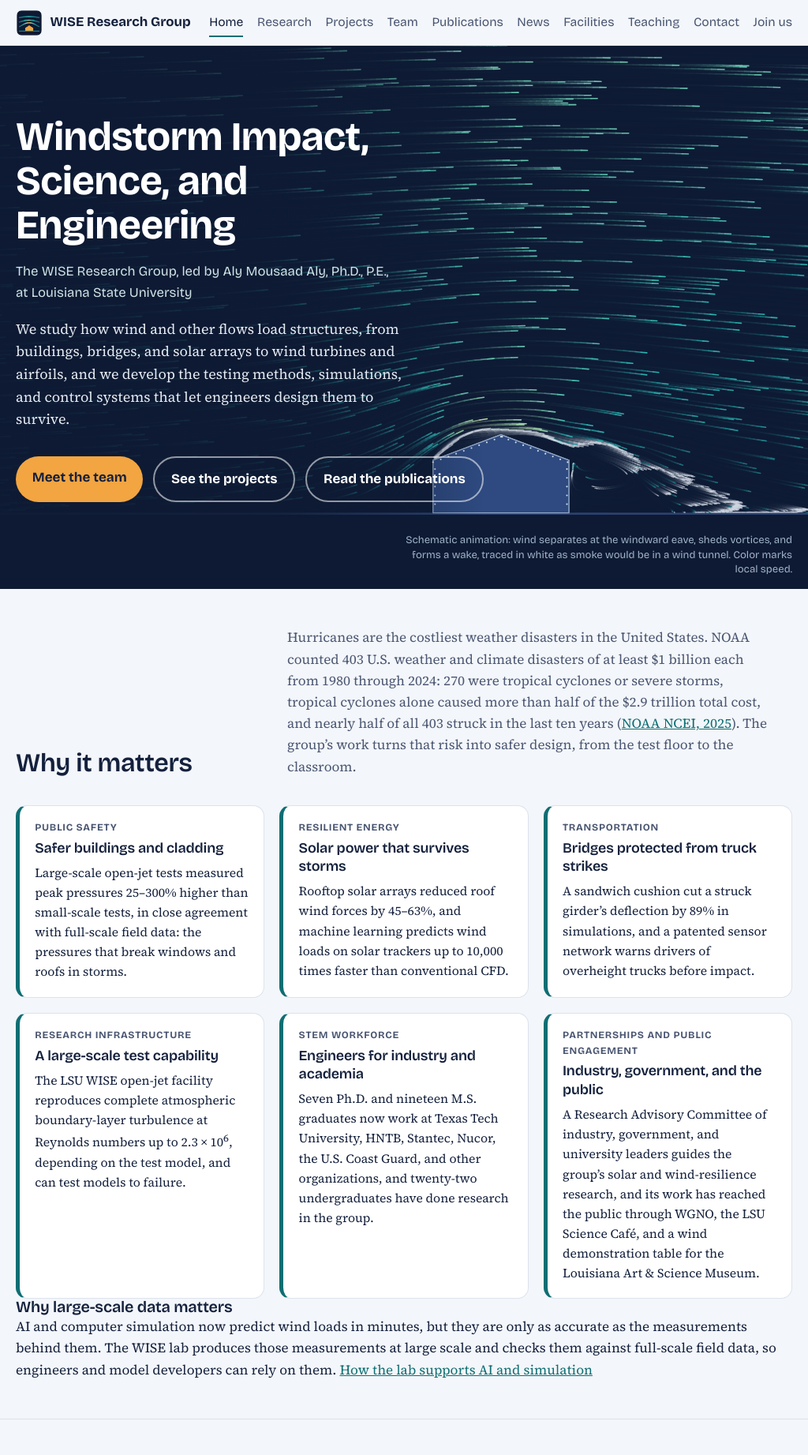
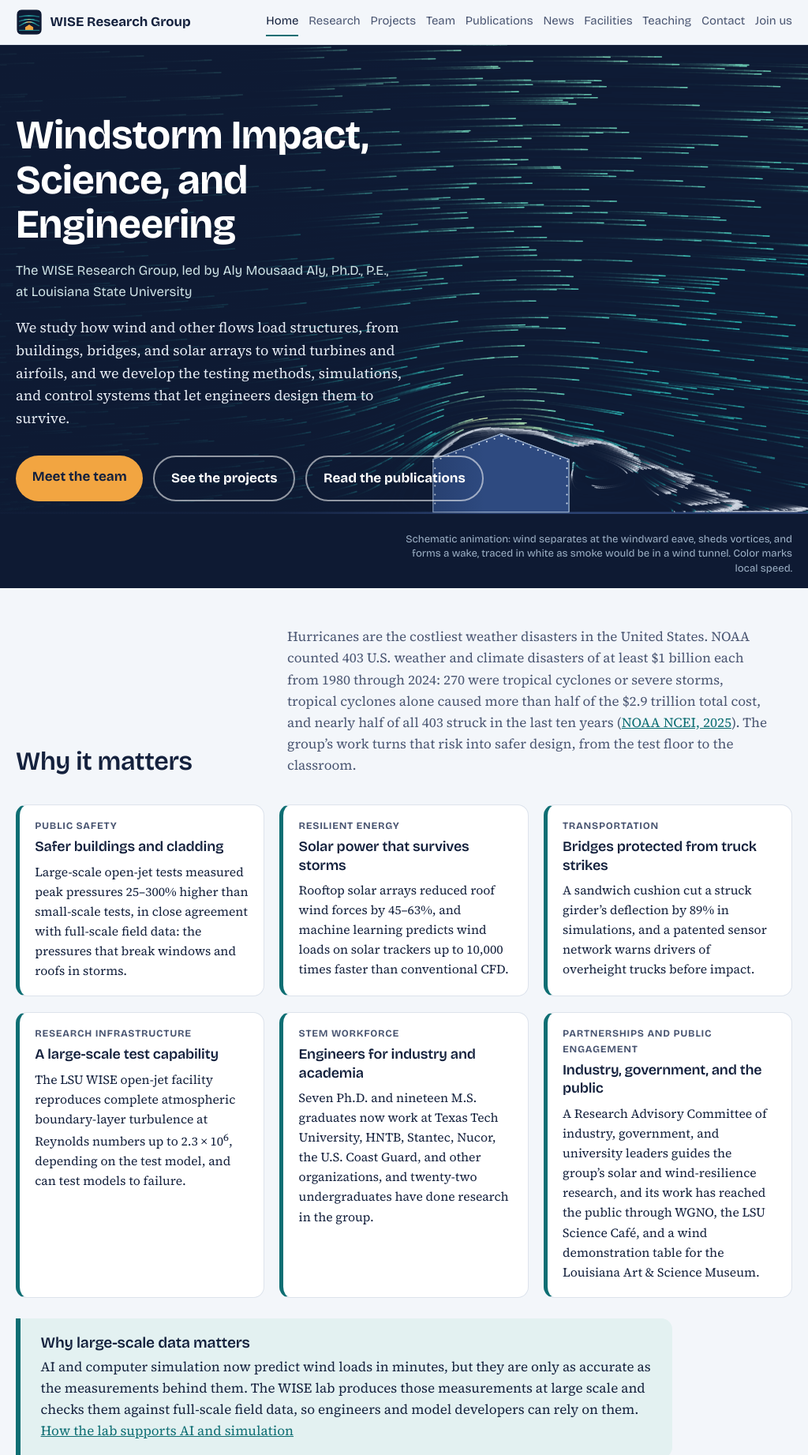
Before and after one commit to wise-research-group/wise-research-group.github.io, a plain HTML site: page index.html in a window 1024 px wide. Shown: the top 1843 px of the page at 79% size. Drawn offline with nearby package versions, Linux system fonts and the light colour scheme; animation ran at ten frames a second.

Commit message:
Add files via upload

```diff
--- a/assets/site.css
+++ b/assets/site.css
@@ -260,7 +260,11 @@ blockquote footer{margin-top:.75rem;font-family:var(--display);font-size:.92rem;
 .site-nav a:hover{color:var(--ink);border-color:var(--amber)}
 .site-nav a[aria-current="page"]{color:var(--ink);border-color:var(--teal)}
 .nav-toggle{display:none;margin-left:auto;font-family:var(--display);font-weight:600;font-size:.95rem;background:transparent;border:2px solid var(--mist);border-radius:999px;padding:.4rem .9rem;color:var(--ink);cursor:pointer}
-@media (max-width:860px){
+@media (min-width:1000px) and (max-width:1099px){
+  .site-nav{gap:.2rem .8rem}
+  .site-nav a{font-size:.93rem}
+}
+@media (max-width:999px){
   .js .nav-toggle{display:inline-block}
   .js .site-nav{display:none;position:absolute;left:0;right:0;top:100%;background:var(--paper);border-bottom:1px solid var(--mist);flex-direction:column;padding:.6rem 1.25rem 1rem;gap:0}
   .js .site-nav.open{display:flex}
@@ -418,3 +422,9 @@ html{scroll-padding-top:84px}
 .glossary dt,.glossary dd,.pubs li,.news p,.proj-body p{overflow-wrap:anywhere}
 .proj-media img,.proj-media video{height:auto}
 .fac-note{margin-top:1.4rem;max-width:var(--measure);color:var(--ink-soft)}
+/* ---- update 43: statement block ---- */
+.keynote{margin-top:1.6rem;padding:1.3rem 1.6rem;background:var(--accent-soft);border-left:6px solid var(--teal);border-radius:0 14px 14px 0}
+.keynote h2,.keynote h3{margin:0 0 .4rem;font-size:1.2rem}
+.keynote{max-width:52rem}
+.keynote p{margin:0;max-width:none}
+#data .keynote{margin-top:0}
```
